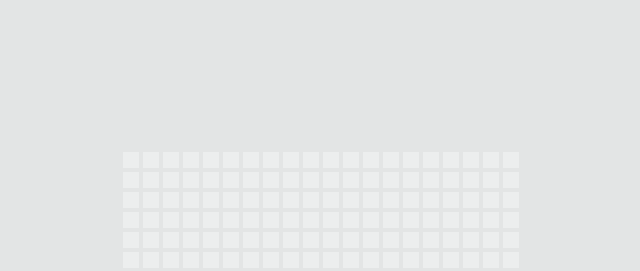
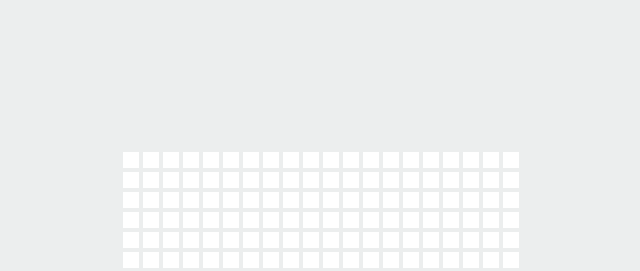
Before and after one commit to JohnsonJenna/website, a plain HTML site: page colorboard.html in a window 1280 px wide. Shown: the top 271 px of the page, without its empty margins (319-959 px from the left). Drawn offline with Linux system fonts and the light colour scheme.

Commit message:
Thu, Mar 23, 2023, 2:29 PM -07:00

```diff
--- a/css/colorboard.css
+++ b/css/colorboard.css
@@ -1,5 +1,5 @@
 body {
-    background-color: #e3e5e5;
+    background-color: #eceeee;
     display: flex;
     height: 100vh;
     align-items: center;
@@ -18,7 +18,7 @@ body {
     height: 16px;
     width: 16px;
     margin: 2px;
-    background-color: #eceeee;
+    background-color: white;
     transition: 2s ease;
 }
 
```
